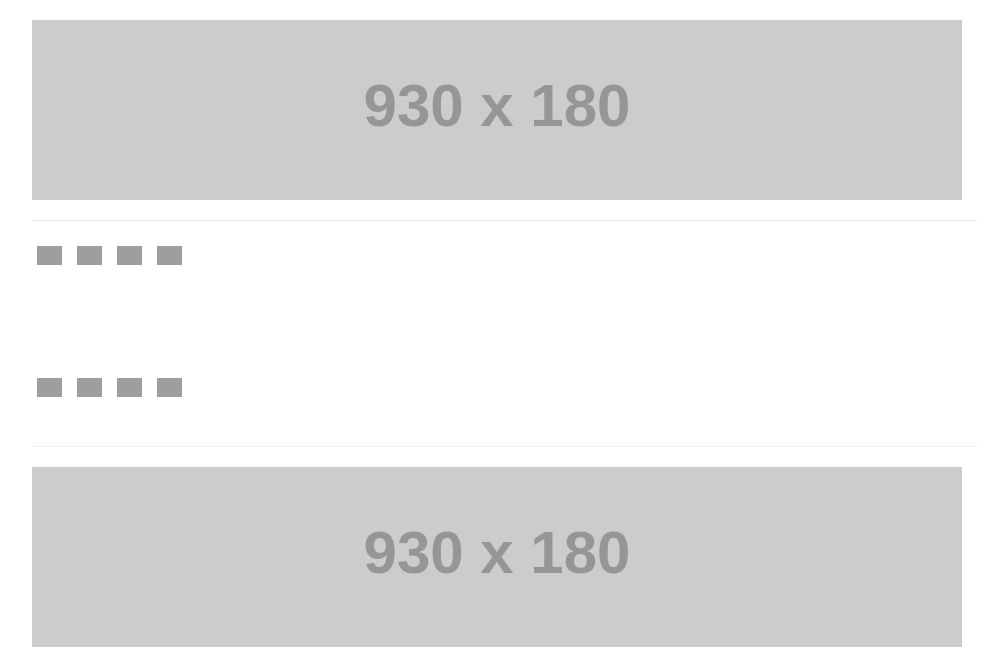
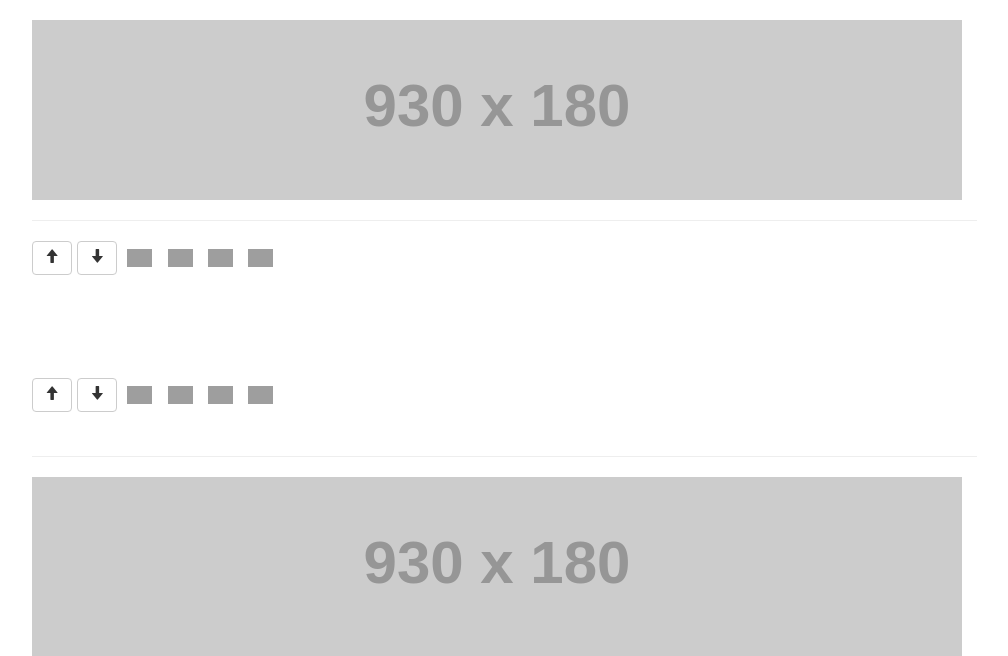
Before and after one commit to lomholdt/upvote, a Django app: template blog/templates/blog/view.html in a window 1280 px wide. Shown: the part 75-731 px from the top of the page, without its empty margins (136-1144 px from the left). Run offline with Django 3.2, Linux system fonts and the light colour scheme; the template is opened without the code that fills it, so the values that code supplies are empty; grey boxes labelled with a size stand in for pictures from a placeholder-image service; some libraries are stand-ins or nearby versions; grey boxes are pictures that could not be loaded.

Commit message:
Upvote and downvote buttons

```diff
--- a/blog/templates/blog/view.html
+++ b/blog/templates/blog/view.html
@@ -15,10 +15,15 @@
         </div>
     </div>
 
-    <!-- share buttons -->
+    <!-- share and upvote buttons -->
     <div class="row">
         <div class="col-sm-6 col-sm-offset-1">
             <div id="share-buttons">
+
+                <!-- Upvote buttons-->
+                 <button type="button" class="btn btn-default" id="upvote" onclick="upvote()"><span class="glyphicon glyphicon-arrow-up" aria-hidden="true"></span></button>
+                <button type="button" class="btn btn-default" id="downvote" onclick="downvote()"><span class="glyphicon glyphicon-arrow-down" aria-hidden="true"></span></button>
+
                 <!-- Facebook -->
                 <a href="http://www.facebook.com/sharer.php?u=https://simplesharebuttons.com" target="_blank">
                     <img src="https://simplesharebuttons.com/images/somacro/facebook.png" alt="Facebook" />
@@ -58,10 +63,16 @@
         </div>
     </div>
 
-    <!-- share buttons -->
+    <!-- share and upvote buttons -->
     <div class="row">
         <div class="col-sm-6 col-sm-offset-1">
+
             <div id="share-buttons">
+
+                 <!-- Upvote buttons-->
+                 <button type="button" class="btn btn-default" id="upvote2" onclick="upvote()"><span class="glyphicon glyphicon-arrow-up" aria-hidden="true"></span></button>
+                <button type="button" class="btn btn-default" id="downvote2" onclick="downvote()"><span class="glyphicon glyphicon-arrow-down" aria-hidden="true"></span></button>
+
                 <!-- Facebook -->
                 <a href="http://www.facebook.com/sharer.php?u=https://simplesharebuttons.com" target="_blank">
                     <img src="https://simplesharebuttons.com/images/somacro/facebook.png" alt="Facebook" />
@@ -157,4 +168,22 @@
         </div>
     </div>
 
+      <script>
+
+        function upvote() {
+           document.getElementById("upvote").className = "btn btn-default active";
+           document.getElementById("downvote").className = "btn btn-default";
+              document.getElementById("upvote2").className = "btn btn-default active";
+           document.getElementById("downvote2").className = "btn btn-default";
+         }
+
+         function downvote() {
+           document.getElementById("upvote").className = "btn btn-default";
+           document.getElementById("downvote").className = "btn btn-default active";
+            document.getElementById("upvote2").className = "btn btn-default";
+           document.getElementById("downvote2").className = "btn btn-default active";
+         }
+
+         </script>
+
 {% endblock %}
```
